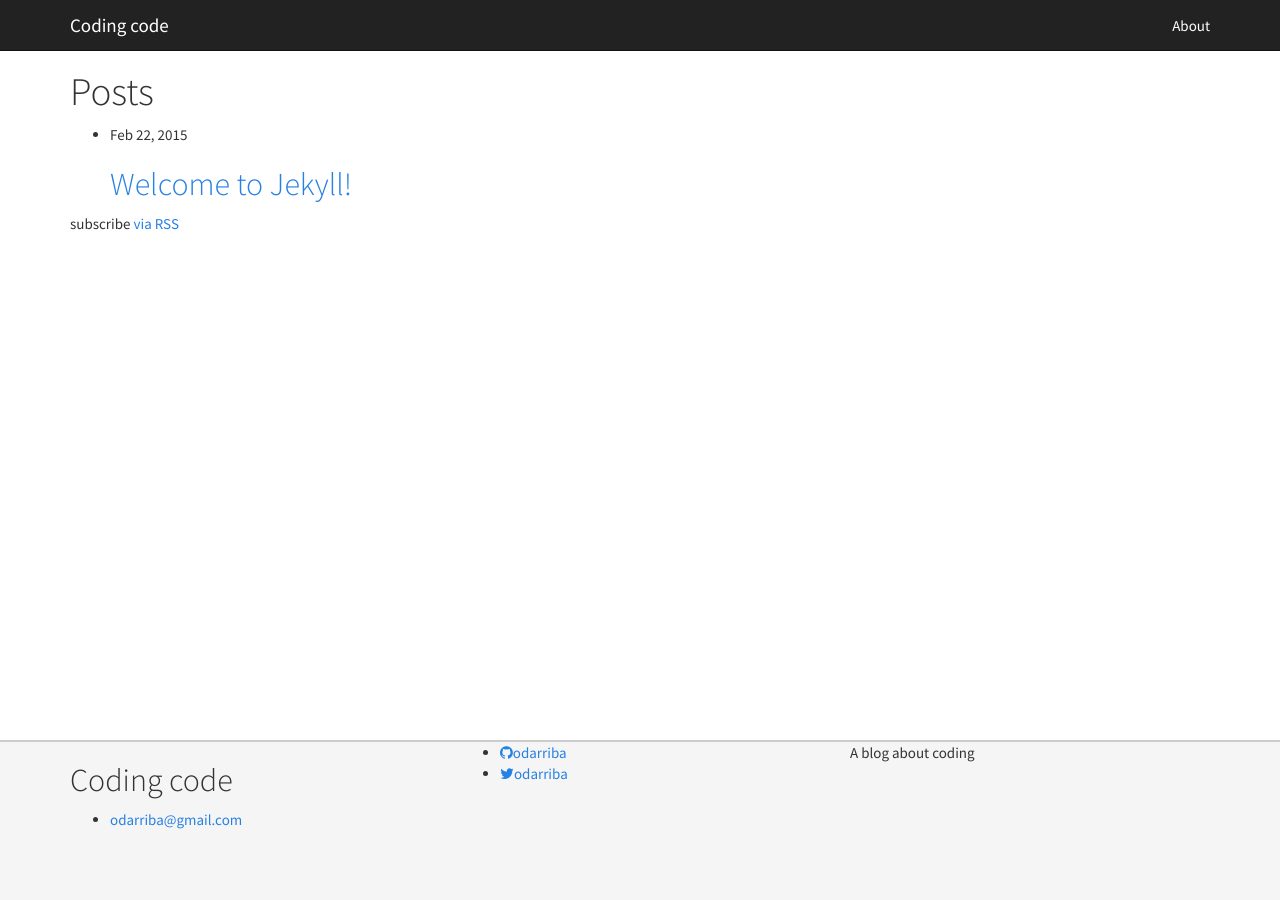
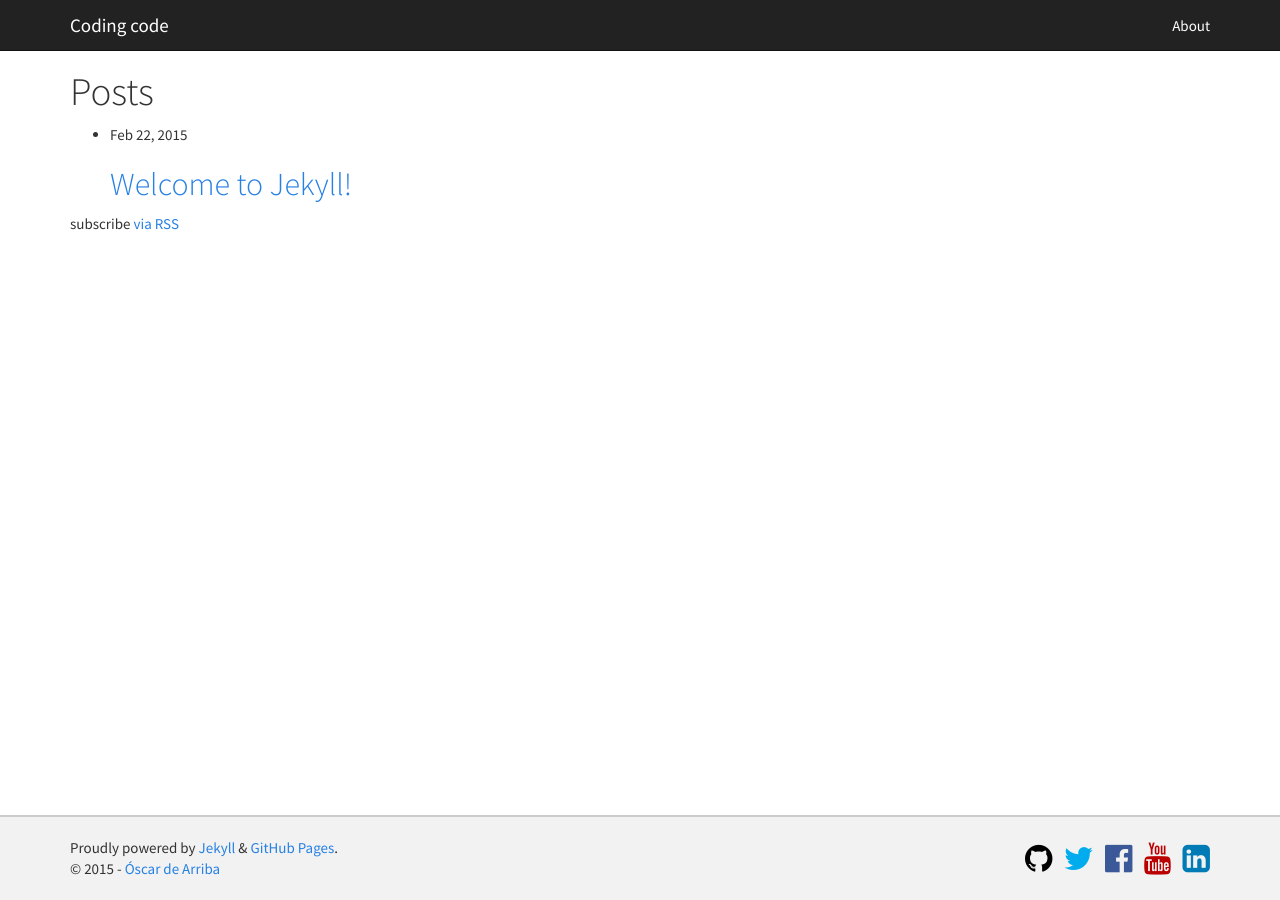
Before and after one commit to odarriba/codingcode.io_old, a Jekyll site: the page built from index.html, in a window 1280 px wide. Built offline with Jekyll 4.4.1, drawn with Linux system fonts in a browser that asks for light colours; nearby versions of some CDN libraries.

Commit message:
Added responsive footer with support for several social sites.

```diff
--- a/_config.yml
+++ b/_config.yml
@@ -1,12 +1,20 @@
 # Site settings
 title: Coding code
+description: >
+  A blog about coding
+url: "http://codingcode.io" # the base hostname & protocol of the site
+baseurl: "" # the subpath of your site, e.g. /blog/
+site_repository: "https://github.com/odarriba/codingcode.io"
+
+author: Óscar de Arriba
 email: odarriba@gmail.com
-description: > # this means to ignore newlines until "baseurl:"
-  A blog about coding
-baseurl: "" # the subpath of your site, e.g. /blog/
-url: "http://codingcode.io" # the base hostname & protocol for your site
-twitter_username: odarriba
-github_username:  odarriba
+
+social:
+  twitter_username: odarriba
+  github_username: odarriba
+  facebook_username: odarriba
+  youtube_username: odarriba
+  linkedin_username: oscardearriba
 
 # Build settings
 markdown: kramdown
--- a/_includes/footer.html
+++ b/_includes/footer.html
@@ -1,37 +1,41 @@
 <footer class="footer">
   <div class="container">
     <div class="row">
-      <div class="col-md-4">
-        <h2 class="footer-heading">{{ site.title }}</h2>
-        <ul class="contact-list">
-          <li><a href="mailto:{{ site.email }}">{{ site.email }}</a></li>
-        </ul>
+      <div class="col-sm-8">
+      	<span class="text">
+        	Proudly powered by <a href="http://jekyllrb.com/">Jekyll</a> & <a href="{{site.site_repository}}">GitHub Pages</a>.<br />
+        	&copy; 2015 - <a href="mailto:{{site.email}}">{{site.author}}</a>
+        </span>
       </div>
-
-      <div class="col-md-4">
-        <ul class="social-media-list">
-          {% if site.github_username %}
-          <li>
-            <a href="https://github.com/{{ site.github_username }}">
-              <i class="fa fa-github"></i><span class="username">{{ site.github_username }}</span>
-            </a>
-          </li>
+      <div class="col-sm-4">
+        <span class='social-icons'>
+          {% if site.social.github_username %}
+          <a href="https://github.com/{{ site.social.github_username }}" target="_blank">
+          	<i class="fa fa-github"></i>
+          </a>
           {% endif %}
-
-          {% if site.twitter_username %}
-          <li>
-            <a href="https://twitter.com/{{ site.twitter_username }}">
-              <i class="fa fa-twitter"></i><span class="username">{{ site.twitter_username }}</span>
-            </a>
-          </li>
+          {% if site.social.twitter_username %}
+          <a href="https://twitter.com/{{ site.social.twitter_username }}" target="_blank">
+          	<i class="fa fa-twitter"></i>
+          </a>
           {% endif %}
-        </ul>
+          {% if site.social.facebook_username %}
+          <a href="https://facebook.com/{{ site.social.facebook_username }}" target="_blank">
+          	<i class="fa fa-facebook-official"></i>
+          </a>
+          {% endif %}
+          {% if site.social.youtube_username %}
+          <a href="https://www.youtube.com/user/{{ site.social.youtube_username }}" target="_blank">
+          	<i class="fa fa-youtube"></i>
+          </a>
+          {% endif %}
+          {% if site.social.linkedin_username %}
+          <a href="https://www.linkedin.com/in/{{ site.social.linkedin_username }}" target="_blank">
+            <i class="fa fa-linkedin-square"></i>
+          </a>
+          {% endif %}
+        </span>
       </div>
-      <div class="col-md-4">
-        <p class="text">{{ site.description }}</p>
-      </div>
-    </div>
-
-  </div>
-
+    </div><!-- row -->
+  </div> <!-- container -->
 </footer>
--- a/_sass/_variables.scss
+++ b/_sass/_variables.scss
@@ -1,7 +1,7 @@
-// Cosmo 3.3.2
+// CodingCode Theme
+// Based on Cosmo 3.3.2
 // Variables
 // --------------------------------------------------
-
 
 //== Colors
 //
--- a/css/main.scss
+++ b/css/main.scss
@@ -3,32 +3,105 @@
 ---
 @charset "utf-8";
 
-$footer-height: 160px;
+@import "variables";
 
+/*=================*/
+/* THEME VARIABLES */
+/*=================*/
+$footer-height: 85px;
+$footer-condensed-height: 107px;
+
+
+/*===================*/
+/* THEME DEFINITIONS */
+/*===================*/
 html {
   position: relative;
   min-height: 100%;
 }
 
 body {
-	padding-top: 50px;
-	/* Margin bottom by footer height */
-  	margin-bottom: $footer-height !important;
+  padding-top: 50px;
+  /* Margin bottom by footer height */
+  @media(min-width:$screen-sm-min) {
+    margin-bottom: $footer-height !important;
+  }
+  @media(max-width:$screen-sm) {
+    margin-bottom: $footer-condensed-height !important;
+  }
 }
 
 .footer {
   position: absolute;
   bottom: 0;
   width: 100%;
-  /* Set the fixed height of the footer here */
-  height: $footer-height;
-  background-color: #f5f5f5;
+
+  background-color: #f2f2f2;
   border-top: 2px solid #ccc;
+
+  /* Social icons on the footer */
+  .social-icons {
+    font-size: 32px;
+
+    a {
+      margin-left: 5px;
+    }
+  }
+
+  @media(min-width:$screen-sm-min) {
+    height: $footer-height;
+    padding: 20px 0;
+
+    .text {
+      float: left;
+    }
+
+    .social-icons {
+      float: right;
+    }
+  }
+
+  @media(max-width:$screen-sm) {
+    height: $footer-condensed-height;
+    padding: 10px 0;
+
+    .text, .social-icons {
+      display: block;
+      text-align: center;
+    }
+  }
+}
+
+/* General social icon colors */
+.social-icons {
+  /* Don't act like any other link */
+  a:link, a:active, a:hover, a:visited {
+    text-decoration: none;
+  }
+
+  .fa-github {
+    color: #000;
+  }
+
+  .fa-twitter {
+    color: #00aced;
+  }
+
+  .fa-facebook-official, .fa-facebook {
+    color: #3b5998;
+  }
+
+  .fa-youtube {
+    color: #bb0000;
+  }
+
+  .fa-linkedin-square, .fa-linkedin {
+    color: #007bb6;
+  }
 }
 
 // Import partials from `sass_dir` (defaults to `_sass`)
-@import "variables",
-    "bootstrap",
+@import "bootstrap",
     "bootswatch",
     "syntax-highlighting"
 ;
```
